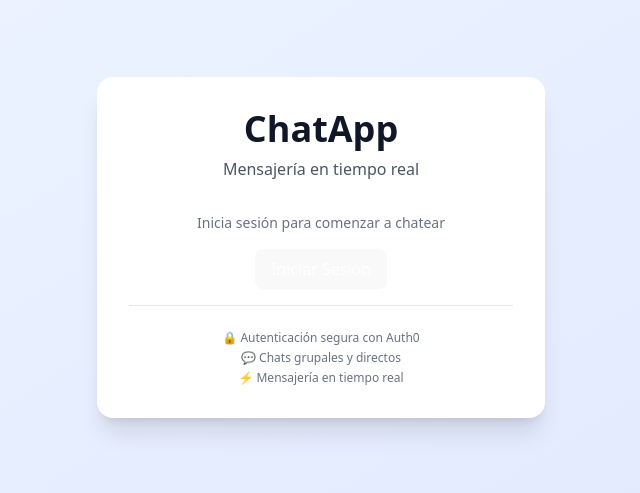
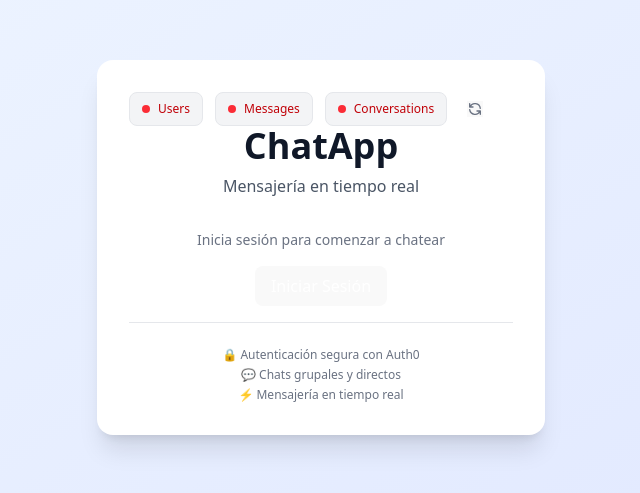
Before and after one commit to redmor1/chatapp-front, a React (Vite) app: page / in a window 1280 px wide. Shown: the part 153-646 px from the top of the page, without its empty margins (319-959 px from the left). Built offline with nearby package versions, Linux system fonts and the light colour scheme; no server answers.

Commit message:
Agregar indicador de status de APIs en pantalla de Login

```diff
--- a/src/App.tsx
+++ b/src/App.tsx
@@ -1,14 +1,16 @@
 import { LoginButton } from "./features/auth/components/LoginButton";
+import { BackendStatus } from "./shared/components/BackendStatus";
 
 function App() {
   return (
     <div className="h-screen flex items-center justify-center bg-linear-to-br from-blue-50 to-indigo-100">
       <div className="bg-white p-8 rounded-2xl shadow-xl max-w-md w-full mx-4">
+        {" "}
+        <BackendStatus />
         <div className="text-center mb-8">
           <h1 className="text-4xl font-bold text-gray-900 mb-2">ChatApp</h1>
           <p className="text-gray-600">Mensajería en tiempo real</p>
         </div>
-
         <div className="space-y-4">
           <div className="text-center">
             <p className="text-sm text-gray-500 mb-4">
```
